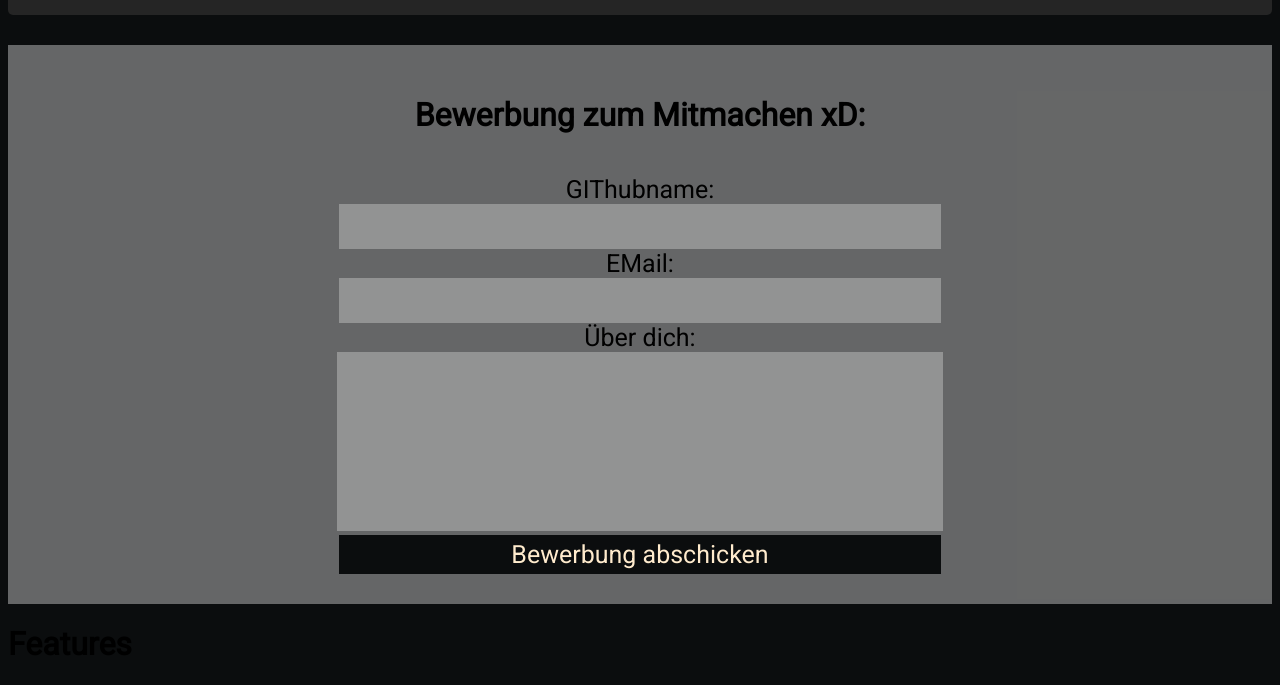
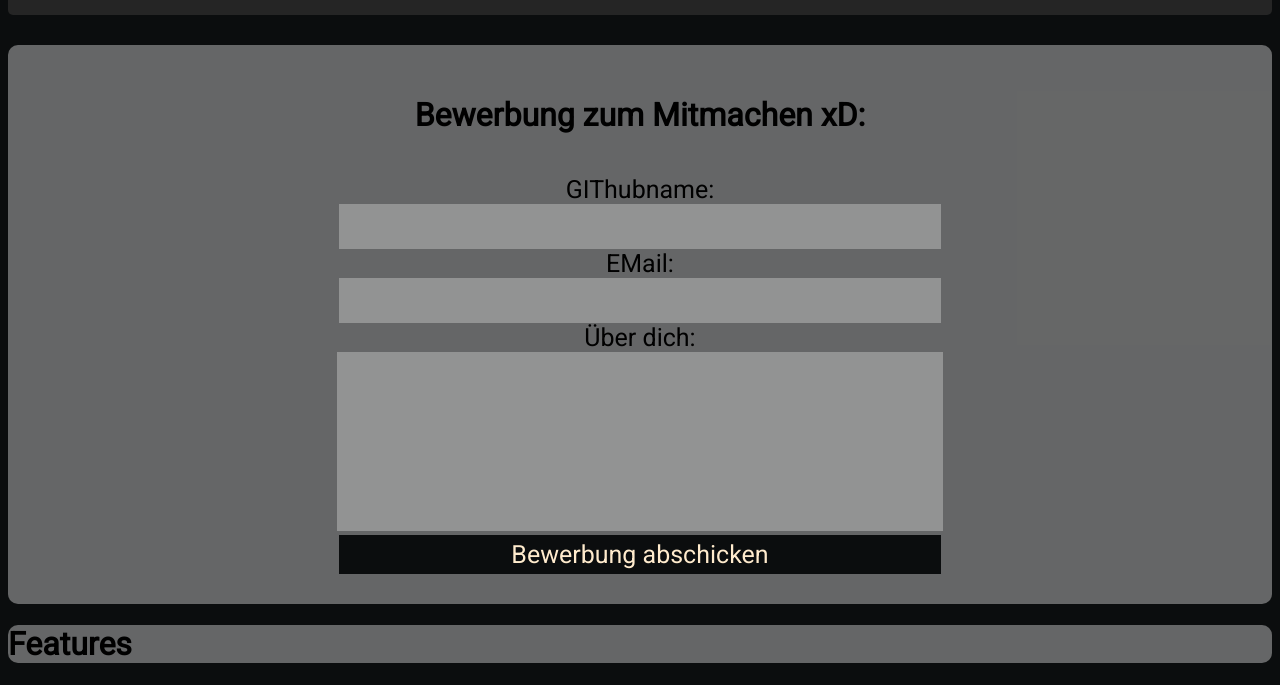
Before and after one commit to SDVHD/pinguDev_website, a plain HTML site: page html/index.html in a window 1280 px wide. Shown: the part 672-1357 px from the top of the page. Drawn offline with Linux system fonts and the light colour scheme.

Commit message:
new frontpart

```diff
--- a/css/index.css
+++ b/css/index.css
@@ -73,6 +73,7 @@ article {
     padding: 30px;
     background-color: rgba(192, 192, 192, 0.5);
     text-align: center;
+    border-radius: 10px;
 }
 input[type=text]{
     box-sizing: border-box;
@@ -145,3 +146,8 @@ footer {
 label {
     font-size: 25px;
 }
+.div_featurs {
+    background-color: rgba(192, 192, 192, 0.5);
+    border-radius: 10px;
+
+}
```
